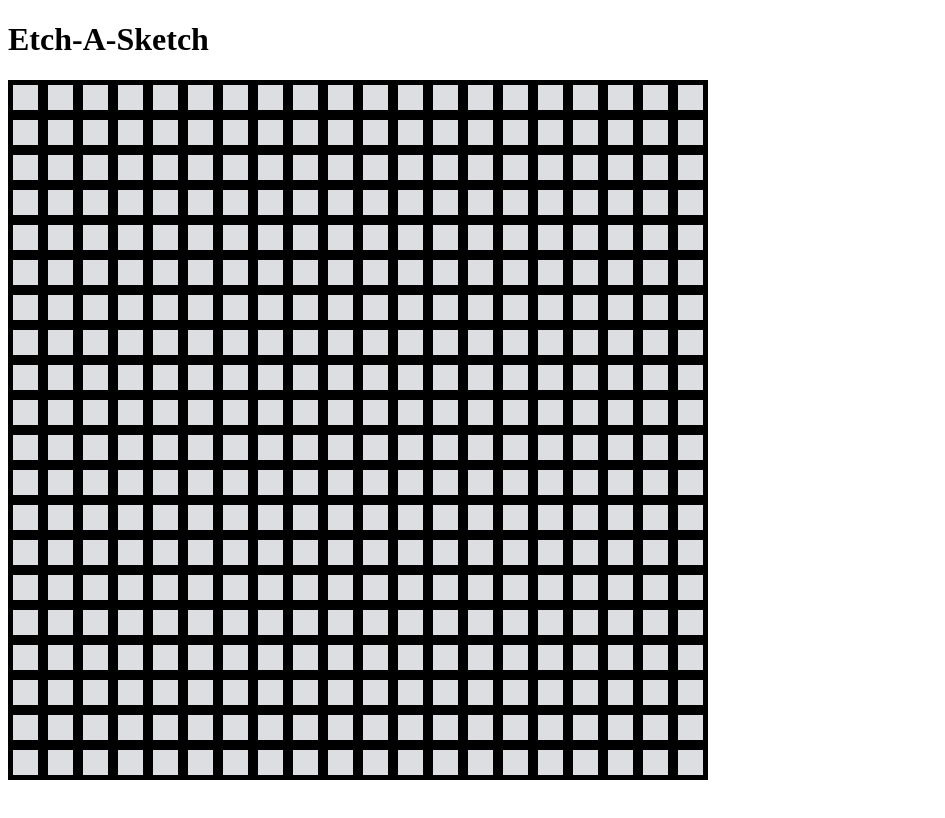
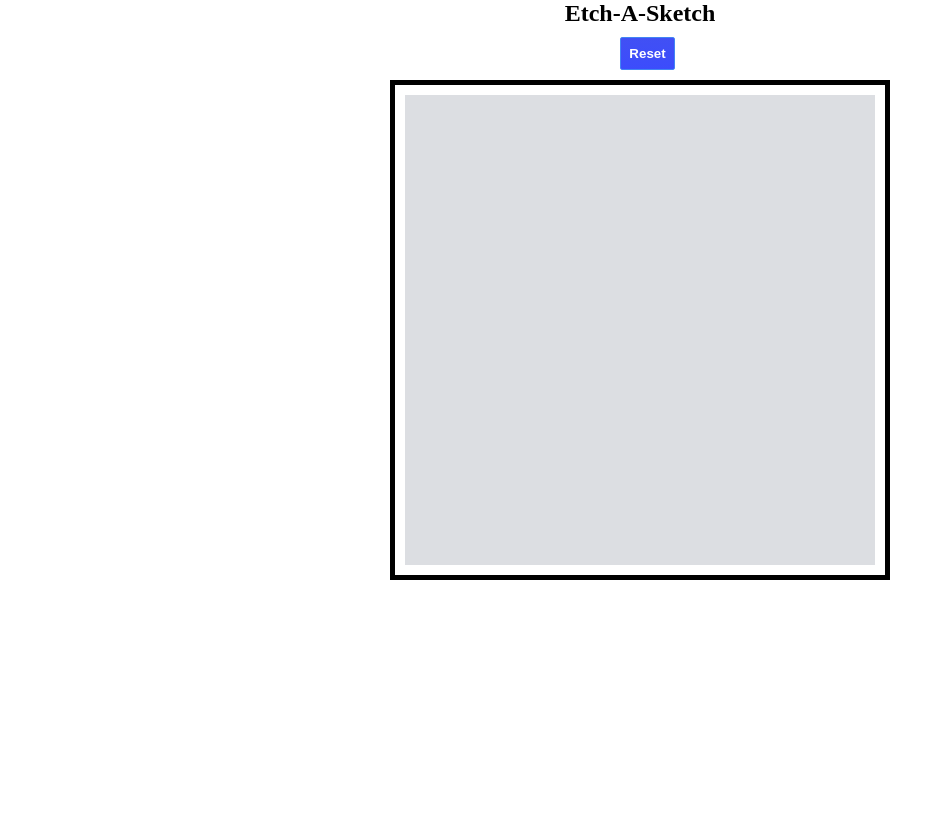
Before and after one commit to Malesad/Etch-A-Sketch, a plain HTML site: page index.html in a window 1280 px wide. Shown: the whole page, without its empty margins (0-945 px from the left). Drawn offline with Linux system fonts and the light colour scheme.

Commit message:
Created Etch-A-Sketch with reset button

```diff
--- a/index.html
+++ b/index.html
@@ -2,46 +2,18 @@
 <html>
 <head>
 	<title>Etch-A-Sketch</title>
-	<style>
-		#main{
-			width: 1000px;
-			height: 1000px;
-		}
-		#main div{
-			display: inline-block;
-			vertical-align: top;
-		}
-	</style>
+
+	<link rel="stylesheet" type="text/css" href="stylesheet.css">
+
 </head>
+
 <body>
-	<h1>Etch-A-Sketch</h1>
-	<div id = "main"></div>
-    <script>
+	<h2>Etch-A-Sketch</h2>
+	<div class="center">
+	  <button onclick="newGrid()">Reset</button>
+    </div>
+	<div class = "main"></div>
 
-    	for(var i = 0; i < 20; i++){
-    		for(var j = 0; j < 20; j++){
-    			var div = document.createElement("div");
-
-    			div.style.width = "25px";
-    			div.style.height = "25px";
-    			div.style.background = "#dcdee2";
-                div.addEventListener("mouseover",function()
- 				{
- 					this.style.background = "black";
- 				}, false);
-    			div.style.border = "thick solid black";
-    			document.getElementById("main").appendChild(div);
-
-    		}
-    		var jump = document.createElement("br");
-    		document.getElementById("main").appendChild(jump);
-    	}
-
-    </script>
-
-
-
-
-
+	<script type="text/javascript" src="main.js"></script>
 </body>
 </html>
--- /dev/null
+++ b/main.js
@@ -0,0 +1,33 @@
+      //Function for the initial and recreation of the grid
+      function genGrid(size){
+      	main.style.grid = `repeat(${size}, 1fr)/repeat(${size}, 1fr)`;
+
+        //Create cell and add characteristics
+      	for(var i = 0; i < size*size; i++){
+
+    			var div = document.createElement("div");
+    			div.style.background = "#dcdee2";
+    			div.className = "cell";
+    			div.addEventListener("mouseover",function()
+ 				{
+ 					this.style.background = "black";
+ 				}, false);
+
+    			main.appendChild(div);
+    	}
+
+      }
+
+      //function creates new Grid on click of reset button
+      function newGrid(){
+      	var cells = Array.from(document.querySelectorAll(".main > *"));
+
+      	cells.forEach(cell => main.removeChild(cell));
+      	//prompt user to enter new grid size
+      	var num = prompt("Please enter a new grid number: ");
+      	genGrid(num);
+      }
+
+      //generate grid
+      let main = document.querySelector(".main");
+      genGrid(20);
--- /dev/null
+++ b/stylesheet.css
@@ -0,0 +1,36 @@
+	* {
+			margin: 0;
+			padding: 0;
+			box-sizing: border-box;
+		}
+
+		.main {
+			margin: auto;
+			display: grid;
+			border: 5px solid black;
+			padding: 10px;
+
+			width: 500px;
+			height: 500px;
+		}
+		h2 {
+			text-align: center;
+			margin: auto;
+
+			}
+		.center{
+			display: flex;
+            align-items: center;
+            justify-content: center;
+            padding: 10px;
+		}
+		button{
+		    border: 1px solid #4285f4;
+   		    font-weight: bold;
+   		    outline: none;
+   		    background: -webkit-linear-gradient(top,#4150f4, #3c4cfc);
+   		    color: white;
+   		    border-radius: 2px;
+   		    padding: 8px;
+   		    margin-left: 15px;
+		}
```
